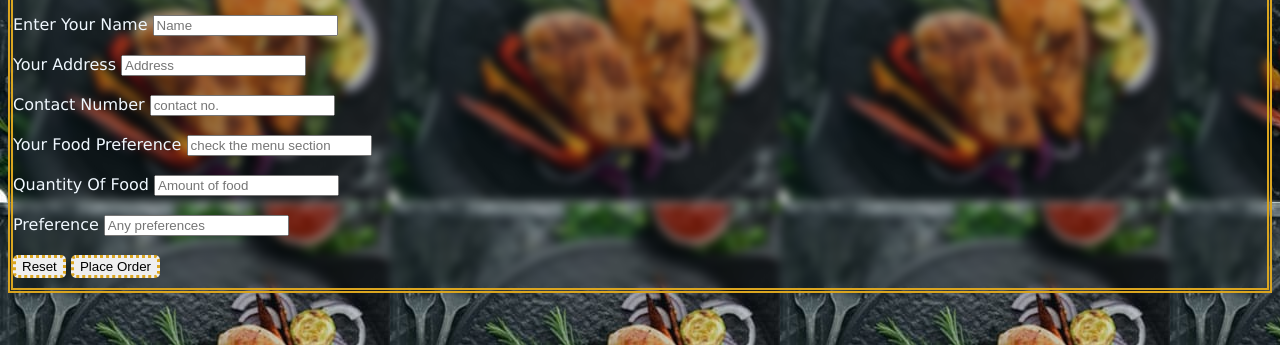
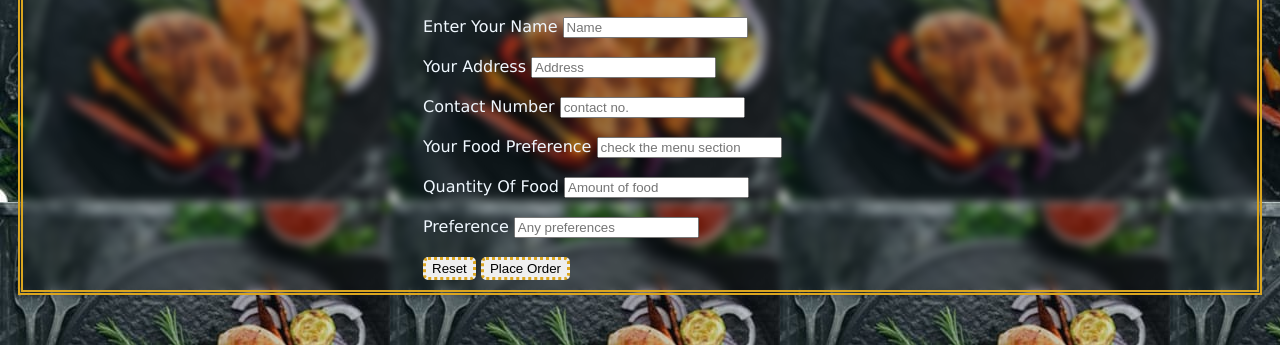
Before and after one commit to khushikumari75/swastik, a plain HTML site: page order.html in a window 1280 px wide. Shown: the part 164-509 px from the top of the page. Drawn offline with Linux system fonts and the light colour scheme.

Commit message:
Update order.html

```diff
--- a/order.html
+++ b/order.html
@@ -8,7 +8,13 @@
         @import url('https://fonts.googleapis.com/css2?family=Gloria+Hallelujah&family=Pacifico&display=swap');
 
 @import url('https://fonts.googleapis.com/css2?family=Gloria+Hallelujah&family=Great+Vibes&family=Pacifico&display=swap');
-
+@media (min-width:790px)
+        {
+            main{
+                margin:10px;
+                padding-left:400px;
+            }
+        }
         body{
             background-image: url(restaurant1.jpg);
         }
```
